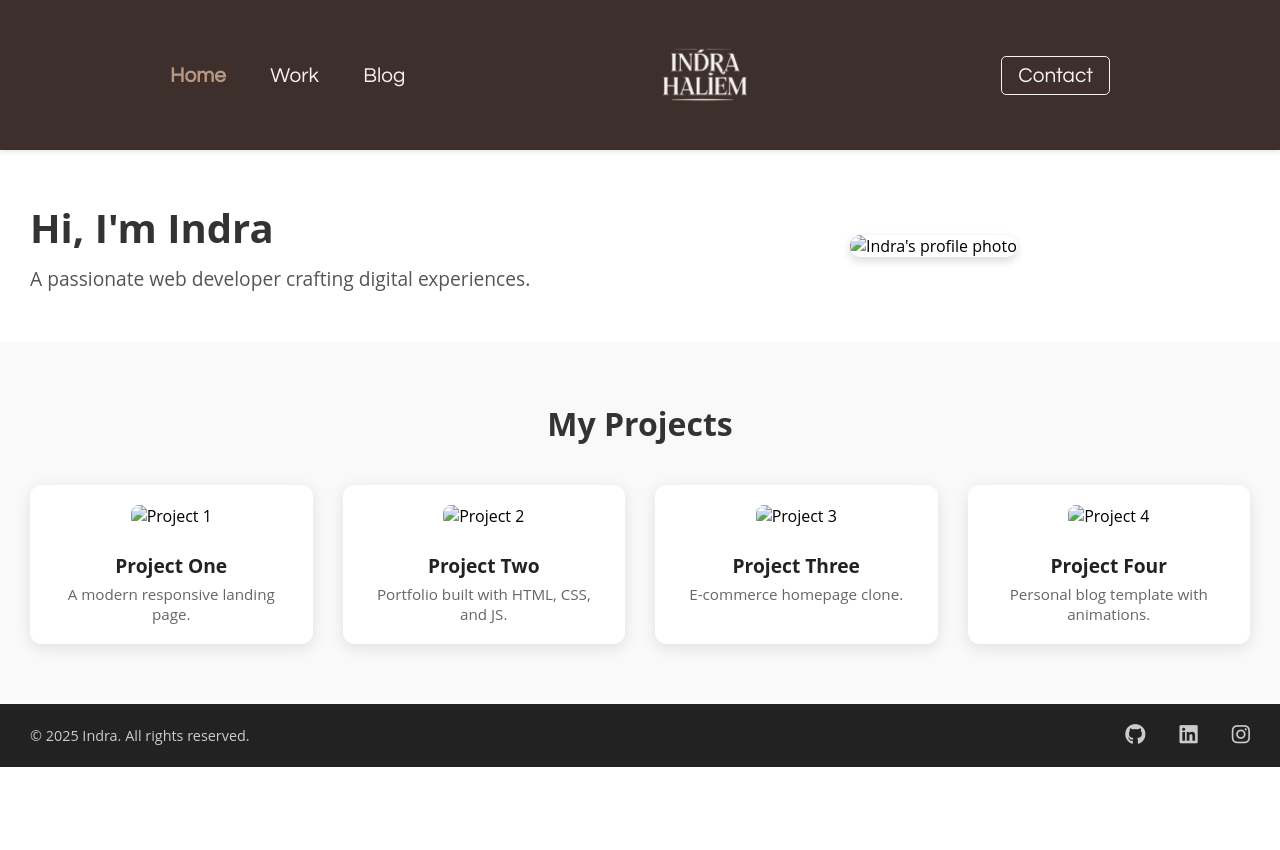
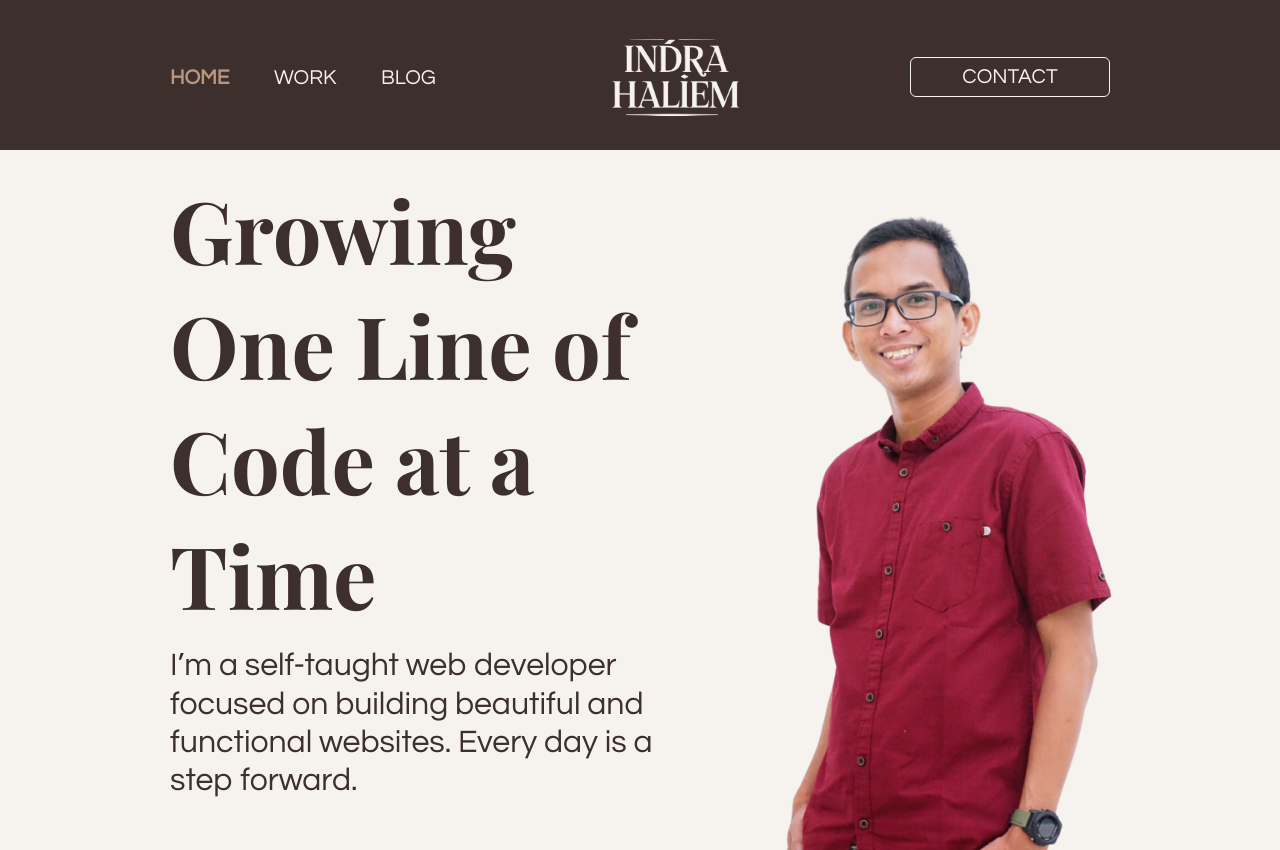
Before and after one commit to falkrie-ui/git_practice, a plain HTML site: page index.html in a window 1280 px wide. Shown: the top 850 px of the page. Before the commit the page ends 800 px from the top, so only its background shows below. Drawn offline with nearby package versions, Linux system fonts and the light colour scheme; a web font is replaced by a local one.

Commit message:
editing the whole website

```diff
--- a/index.html
+++ b/index.html
@@ -3,27 +3,35 @@
 <head>
   <meta charset="UTF-8" />
   <meta name="viewport" content="width=device-width, initial-scale=1.0" />
-  <title>Indra | Web Developer</title>
+  <title>Indra Haliem | Web Developer</title>
+  <link rel="icon" href="img/indra_haliem.png" type="image/png">
   <link rel="stylesheet" href="style.css" />
   <!-- Add Font Awesome for icons -->
   <link rel="stylesheet" href="https://cdnjs.cloudflare.com/ajax/libs/font-awesome/6.5.0/css/all.min.css">
   <link rel="preconnect" href="https://fonts.googleapis.com">
   <link rel="preconnect" href="https://fonts.gstatic.com" crossorigin>
-  <link href="https://fonts.googleapis.com/css2?family=Montserrat:ital,wght@0,100..900;1,100..900&family=Questrial&family=Smooch+Sans:wght@100..900&family=Space+Mono&display=swap" rel="stylesheet">
+  <link href="https://fonts.googleapis.com/css2?family=Playfair+Display:ital,wght@0,400..900;1,400..900&family=Questrial&display=swap" rel="stylesheet">
 <script src="script.js" defer></script>
 </head>
 <body>
+    <!-- Loader -->
+    <div id="loader">
+      <img src="img/indra_haliem.png" alt="Loading..." />
+    </div>
+
     <header class="navbar">
         <nav class="nav-left nav-links" id="nav-links">
-          <a href="#home" class="active">Home</a>
-          <a href="#work">Work</a>
-          <a href="#blog">Blog</a>
+          <a href="#home" class="active">HOME</a>
+          <a href="#work">WORK</a>
+          <a href="#blog">BLOG
+          </a>
+
         </nav>
 
         <div class="logo"><a href="#"><img src="img/indra_haliem.png" alt="Indra Halim Logo" class="logo-img"></a></div>
 
         <div class="nav-right">
-          <a href="#contact" class="contact-button">Contact</a>
+          <a href="#contact" class="contact-button">CONTACT</a>
         </div>
 
           <!-- Hamburger toggle on small screens -->
@@ -33,48 +41,45 @@
 
     <section class="hero">
         <div class="hero-text">
-          <h1>Hi, I'm Indra</h1>
-          <p>A passionate web developer crafting digital experiences.</p>
+          <h1>Growing One Line of Code at a Time</h1>
+          <p>I’m a self-taught web developer focused on building beautiful and functional websites. Every day is a step forward.</p>
         </div>
         <div class="hero-image">
-          <img src="your-image.jpg" alt="Indra's profile photo">
+          <img src="img/my_photo_simple.png" alt="Indra's profile photo">
         </div>
     </section>
 
     <section class="projects" id="work">
-        <h2>My Projects</h2>
+      <div class="projects-container">
+        <h2 class="vertical-title">My Projects</h2>
+
         <div class="project-grid">
           <div class="project-card">
-            <img src="project1.jpg" alt="Project 1">
-            <h3>Project One</h3>
-            <p>A modern responsive landing page.</p>
+            <img src="img/banaarchitect.jpg" alt="Bana Architect Website">
+            <h3>Bana Architect <span class="status in-progress">(In Development)</span></h3>
+            <p>Live company profile website for an architecture firm. Still actively improved for SEO, performance, and additional features.</p>
+            <a href="https://banaarchitect.com" target="_blank">Visit Site</a>
           </div>
+
           <div class="project-card">
-            <img src="project2.jpg" alt="Project 2">
-            <h3>Project Two</h3>
-            <p>Portfolio built with HTML, CSS, and JS.</p>
-          </div>
-          <div class="project-card">
-            <img src="project3.jpg" alt="Project 3">
-            <h3>Project Three</h3>
-            <p>E-commerce homepage clone.</p>
-          </div>
-          <div class="project-card">
-            <img src="project4.jpg" alt="Project 4">
-            <h3>Project Four</h3>
-            <p>Personal blog template with animations.</p>
+            <img src="img/badingsanak.jpg" alt="Bading Sanak Jaya Website">
+            <h3>Badingsanak Jaya <span class="status in-progress">(In Development)</span></h3>
+            <p>Professional website for a construction service company. Includes service overview, contact form, and SEO-friendly structure.</p>
+            <a href="https://badingsanakjaya.com" target="_blank">Visit Site</a>
           </div>
         </div>
+      </div>
     </section>
+
 
     <footer class="site-footer">
         <div class="footer-left">
           &copy; 2025 Indra. All rights reserved.
         </div>
         <div class="footer-right">
-            <a href="https://github.com/yourusername" target="_blank"><i class="fab fa-github"></i></a>
+            <a href="https://github.com/falkrie-ui" target="_blank"><i class="fab fa-github"></i></a>
             <a href="https://linkedin.com/in/yourusername" target="_blank"><i class="fab fa-linkedin"></i></a>
-            <a href="https://instagram.com/yourusername" target="_blank"><i class="fab fa-instagram"></i></a>
+            <a href="https://instagram.com/ind.haliem" target="_blank"><i class="fab fa-instagram"></i></a>
         </div>
     </footer>
 
--- a/script.js
+++ b/script.js
@@ -5,3 +5,13 @@
   menuToggle.addEventListener('click', () => {
     navLinks.classList.toggle('active');
 });
+
+window.addEventListener("load", () => {
+  const loader = document.getElementById("loader");
+  loader.classList.add("fade-out");
+
+  // Optional: fully remove it from the DOM after fade-out
+  setTimeout(() => {
+    loader.remove();
+  }, 3000); // Match this with your CSS transition duration
+});
--- a/style.css
+++ b/style.css
@@ -5,16 +5,54 @@
     box-sizing: border-box;
   }
 
+html {
+  font-size: 16px;
+}
+
+@media (max-width: 480px) {
+  html {
+    font-size: 14px;
+  }
+}
+
+
 body {
-    font-family: 'Open Sans', sans-serif;
+  font-family: "Questrial", sans-serif;
 }
+
+/* Loader Style */
+#loader {
+  position: fixed;
+  top: 0;
+  left: 0;
+  width: 100%;
+  height: 100%;
+  background-color: #3d2f2b; /* Match your site background */
+  display: flex;
+  justify-content: center;
+  align-items: center;
+  z-index: 9999;
+  transition: opacity 2s ease, visibility 2s;
+}
+
+#loader img {
+  width: 500px; /* Adjust size as needed */
+  height: auto;
+}
+
+/* Hide loader when done */
+#loader.fade-out {
+  opacity: 0;
+  visibility: hidden;
+}
+
 
 /* Navbar layout */
 .navbar {
     display: flex;
     justify-content: space-between;
     align-items: center;
-    padding: 15px 150px;
+    padding: 0 150px;
     background-color: #3d2f2b;
     box-shadow: 0 2px 5px rgba(0, 0, 0, 0.1);
     flex-wrap: wrap;
@@ -45,6 +83,7 @@ body {
     font-weight: 900;
 }
 
+
 .logo {
     text-align: center;
     flex: 1;
@@ -52,20 +91,30 @@ body {
 
 /* Ensure the logo doesn't shrink too small */
 .logo-img {
-    max-width: 100px;
+    max-width: 150px;
     height: auto;
+    margin: 0;
 }
 
 
 /* Contact button style */
+.nav-right {
+    display: flex;
+    align-items: center;
+    gap: 20px;
+}
+
 .contact-button {
     background-color: transparent;
     border: #f6f3ee 1px solid;
     color: #f6f3ee;
     padding: 8px 16px;
-    border-radius: 5px;
+    border-radius: 6px;
     text-decoration: none;
     font-weight: bold;
+    width: 200px;
+    height: 40px;
+    text-align: center;
 }
 
 .contact-button:hover {
@@ -122,130 +171,195 @@ body {
     }
   }
 
+  #loader img {
+    width: 300px; /* Adjust size as needed */
+    height: auto;
+  }
+
 
 /* Hero layout */
 .hero {
     display: flex;
     align-items: center;
     justify-content: space-between;
-    padding: 50px 30px;
+    padding: 20px 170px;
     gap: 30px;
     flex-wrap: wrap;
+    max-height: 700px;
+    overflow: hidden;
+    background-color: #f6f3ee;
 }
 
 .hero-text {
     flex: 1;
-    max-width: 600px;
+    max-width: 75%;
+
 }
 
 .hero-text h1 {
-    font-size: 2.5rem;
-    margin-bottom: 10px;
-    color: #333;
+    font-family: "Playfair Display", serif;
+    font-size: 5.4rem;
+    margin-bottom: 15px;
+    margin-top: -150px;
+    color: #3d2f2b;
 }
 
 .hero-text p {
-    font-size: 1.2rem;
-    color: #555;
+    font-size: 2rem;
+    color: #3d2f2b;
+    line-height: 1.2;
 }
 
 .hero-image {
     flex: 1;
     max-width: 400px;
+    margin-top: -20px;
 }
 
 .hero-image img {
-    width: 100%;
+    width: 450px;
     height: auto;
-    border-radius: 10px;
     object-fit: cover;
-    box-shadow: 0 4px 10px rgba(0, 0, 0, 0.15);
 }
 
 /* Responsive layout: stack on smaller screens */
 @media (max-width: 768px) {
   .hero {
-        flex-direction: column-reverse;
+    padding: 30px 20px;
     text-align: center;
   }
 
+  .hero-text {
+    max-width: 100%;
+    margin-top: 0;
+  }
+
   .hero-text h1 {
-        font-size: 2rem;
+    font-size: 2.5rem;
+    margin-top: 0;
   }
 
   .hero-text p {
     font-size: 1rem;
   }
 
-    .hero-image {
-        max-width: 80%;
+  .hero-image img {
+    width: 100%;
+    max-width: 300px;
   }
 }
 
+
 /* project layout */
 .projects {
-    padding: 60px 30px;
-    background-color: #f9f9f9;
+  background-color: #f6f3ee;
+  padding: 60px 20px;
   text-align: center;
 }
 
+.projects-container {
+  display: flex;
+  flex-wrap: wrap;
+  justify-content: center;
+  gap: 40px;
+  margin-top: 40px;
+}
+
+.vertical-title {
+  writing-mode: vertical-rl;
+  transform: rotate(180deg);
+  font-size: 3rem;
+  font-weight: bold;
+  color: #3d2f2b;
+  margin-left: 40px;
+}
+
 .projects h2 {
-    font-size: 2rem;
+  font-size: 2.5rem;
   margin-bottom: 40px;
-    color: #333;
+  color: #3d2f2b;
+}
+
+.project-card {
+  background-color: #fff;
+  border: 1px solid #ddd;
+  border-radius: 15px;
+  padding: 20px;
+  box-shadow: 0 4px 15px rgba(0, 0, 0, 0.05);
+  transition: transform 0.3s ease, box-shadow 0.3s ease;
+  display: flex;
+  flex-direction: column;
+  align-items: center;
+  gap: 15px;
+}
+
+.project-card img {
+  width: 100%;
+  max-width: 500px;
+  border-radius: 10px;
+  object-fit: cover;
+}
+
+.project-card h3 {
+  font-size: 1.5rem;
+  color: #3d2f2b;
+  margin: 10px 0 5px;
+}
+
+.project-card .status.in-progress {
+  font-size: 0.9rem;
+  color: #ff9800;
+  font-weight: 600;
+  margin-left: 10px;
+}
+
+.project-card p {
+  font-size: 1rem;
+  color: #5c4a3f;
+  line-height: 1.6;
+  max-width: 600px;
+}
+
+.project-card a {
+  text-decoration: none;
+  background-color: #3d2f2b;
+  color: #f6f3ee;
+  padding: 10px 20px;
+  border-radius: 5px;
+  font-weight: bold;
+  transition: background-color 0.3s ease;
+}
+
+.project-card a:hover {
+  background-color: #b99680;
 }
 
 .project-grid {
   display: grid;
-    grid-template-columns: repeat(4, 1fr);
+  grid-template-columns: repeat(auto-fit, minmax(420px, 2fr));
   gap: 30px;
+  max-width: 1600px;
+  margin: 0 auto;
 }
 
-  .project-card {
-    background: #fff;
-    border-radius: 12px;
-    box-shadow: 0 4px 15px rgba(0, 0, 0, 0.1);
-    padding: 20px;
-    transition: transform 0.2s ease;
+/* Responsive project cards */
+@media (max-width: 768px) {
+  .vertical-title {
+    writing-mode: horizontal-tb;
+    transform: none;
+    margin-left: 0;
+    font-size: 2rem;
+    text-align: center;
   }
 
-  .project-card:hover {
-    transform: translateY(-5px);
+  .project-grid {
+    grid-template-columns: 1fr;
+    padding: 0 20px;
   }
 
-  .project-card img {
-    width: 100%;
-    height: 180px;
-    object-fit: cover;
-    border-radius: 8px;
-    margin-bottom: 15px;
-  }
-
-  .project-card h3 {
-    margin: 10px 0 5px;
-    font-size: 1.2rem;
-    color: #222;
-  }
-
-  .project-card p {
-    font-size: 0.95rem;
-    color: #666;
-  }
-
-  /* Responsive layout */
-  @media (max-width: 1024px) {
-    .project-grid {
-      grid-template-columns: repeat(2, 1fr);
-    }
-  }
-
-  @media (max-width: 600px) {
-    .project-grid {
-      grid-template-columns: 1fr;
-    }
-
-    .project-card img {
-      height: auto;
+  .projects-container {
+    flex-direction: column;
+    align-items: center;
   }
 }
 
@@ -254,14 +368,15 @@ body {
     display: flex;
     justify-content: space-between;
     align-items: center;
-    padding: 20px 30px;
-    background-color: #222;
-    color: #ccc;
+    padding: 20px 150px;
+    background-color: #3d2f2b;
+    color: #f6f3ee;
     flex-wrap: wrap;
+    height: 100px;
   }
 
   .footer-left {
-    font-size: 0.9rem;
+    font-size: 0.93rem;
   }
 
   .footer-right a {
@@ -282,21 +397,23 @@ body {
 
   .footer-right i {
     font-size: 1.3rem;
-    color: #ccc;
+    color: #f6f3ee;
     margin-left: 15px;
     transition: color 0.2s;
   }
 
   .footer-right i:hover {
-    color: #fff;
+    color: #b99680;
   }
 
 
   /* Responsive layout */
-  @media (max-width: 600px) {
+  @media (max-width: 768px) {
     .site-footer {
       flex-direction: column;
       text-align: center;
+      padding: 20px;
+      height: auto;
       gap: 10px;
     }
 
```
Also changed, not shown: img/badingsanak.jpg (added), img/banaarchitect.jpg (added), img/my_photo_simple.png (added), 1 other file. Lines whose indentation alone changed are shown as unchanged.
